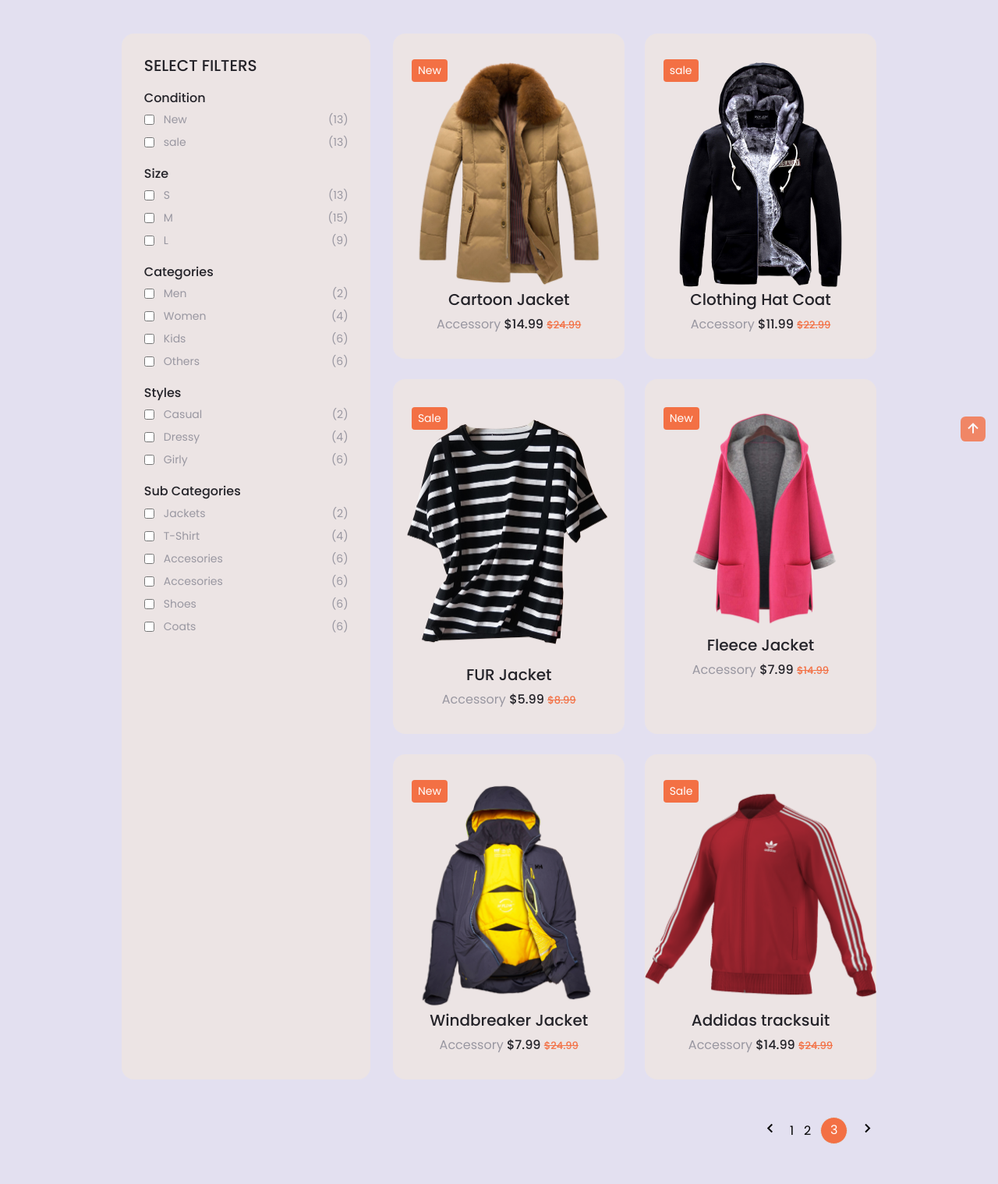
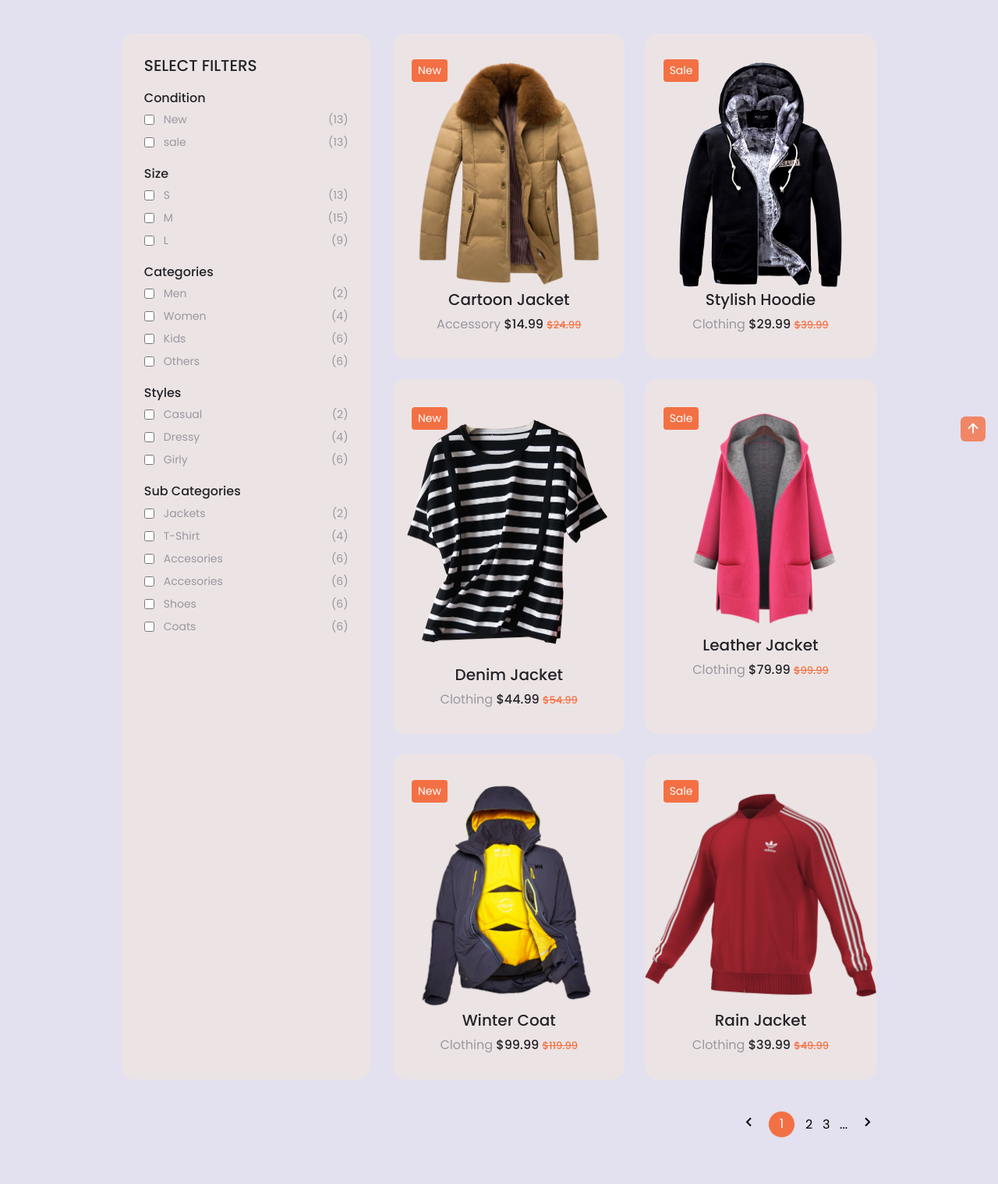
Before and after one commit to yahiamohamed21/E-commerce-1, a plain HTML site: page shop3.html in a window 1280 px wide. Shown: the part 202-1720 px from the top of the page at 78% size. Drawn offline with nearby package versions, Linux system fonts and the light colour scheme; files that its build step writes are made by us from their sources.

Commit message:
Update shop3.html

```diff
--- a/shop3.html
+++ b/shop3.html
@@ -29,9 +29,9 @@
 </head>
 <body>
     <!--=============== HEADER ===============-->
-    <header class="header"  id="header">
+    <header class="header" id="header">
         <nav class="nav container">
-            <a  style="color: black;"style="text-decoration: none;" href="index.html" cllass="nav__logo">
+            <a  style="color: black;" href="index.html" cllass="nav__logo">
                 <i style="color: black;" class="bx bxs-shopping-bags nav__logo-icon"></i>E-shopper
             </a>
 
@@ -39,27 +39,27 @@
                 <ul class="nav__list">
 
                     <li class="nav__item">
-                        <a href="index.html" style="text-decoration: none;" class="nav__link ">Home</a>
+                        <a href="index.html" class="nav__link ">Home</a>
                     </li>
 
                     <li class="nav__item">
-                        <a href="./shop.html" style="text-decoration: none;" class="nav__link active-link">Shop</a>
+                        <a href="./shop.html" class="nav__link active-link">Shop</a>
                     </li>
 
                     <li class="nav__item">
-                        <a href="./cart.html" style="text-decoration: none;" class="nav__link">Cart</a>
+                        <a href="./cart.html" class="nav__link">Cart</a>
                     </li>
 
                     <li class="nav__item">
-                        <a href="blog.html"style="text-decoration: none;" class="nav__link">Blog</a>
+                        <a href="blog.html" class="nav__link">Blog</a>
                     </li>
 
                     <li class="nav__item">
-                        <a href="faq.html"style="text-decoration: none;" class="nav__link">Faq's</a>
+                        <a href="faq.html" class="nav__link">Faq's</a>
                     </li>
 
                     <li class="nav__item">
-                        <a href="./contact.html"style="text-decoration: none;" class="nav__link">Contact</a>
+                        <a href="./contact.html" class="nav__link">Contact</a>
                     </li>
                 </ul>
 
@@ -165,9 +165,9 @@
                 </article>
     </div>
 
-    <div class="cart__prices" >
-       <span class="cart__prices-item "> 3 item</span>
-       <span class="cart__prices-total"> 38$</span>
+    <div class="cart__prices">
+        <span class="cart__prices-item">0 items</span>
+        <span class="cart__prices-total">$0.00</span>
     </div>
 </div>
 
@@ -304,119 +304,133 @@
                     </div>
                 </div>
 
-
                 <div class="shop__items grid">
 
                     <div class="shop__content">
                         <div class="shop__tag">New</div>
                         <img src="./assets/img/product-1.png" class="shop__img" alt="">
-                        <h3 class="shop__title"> Cartoon Jacket </h3>
+                        <h3 class="shop__title">Cartoon Jacket</h3>
                         <span class="shop__subtitle">Accessory</span>
-
                         <div class="shop__prices">
                             <span class="shop__price">$14.99</span>
                             <span class="shop__discount">$24.99</span>
                         </div>
-                        <a href="details.html" class="button shop__button">
+                        <button class="button shop__button"
+                                data-product-name="Cartoon Jacket"
+                                data-product-price="14.99"
+                                data-product-image="./assets/img/product-1.png">
                             <i class="bx bx-cart-alt shop__icon"></i>
-                        </a>
-                    </div>
-
-                    <div class="shop__content">
-                        <div class="shop__tag">sale</div>
-                        <img src="./assets/img/product-2.png" class="shop__img" alt="">
-                        <h3 class="shop__title"> Clothing  Hat Coat</h3>
-                        <span class="shop__subtitle">Accessory</span>
-
-                        <div class="shop__prices">
-                            <span class="shop__price">$11.99</span>
-                            <span class="shop__discount">$22.99</span>
-                        </div>
-                        <a href="details.html" class="button shop__button">
-                            <i class="bx bx-cart-alt shop__icon"></i>
-                        </a>
+                        </button>
                     </div>
 
                     <div class="shop__content">
                         <div class="shop__tag">Sale</div>
-                        <img src="./assets/img/product-3.png" class="shop__img" alt="">
-                        <h3 class="shop__title"> FUR Jacket </h3>
-                        <span class="shop__subtitle">Accessory</span>
-
+                        <img src="./assets/img/product-2.png" class="shop__img" alt="">
+                        <h3 class="shop__title">Stylish Hoodie</h3>
+                        <span class="shop__subtitle">Clothing</span>
                         <div class="shop__prices">
-                            <span class="shop__price">$5.99</span>
-                            <span class="shop__discount">$8.99</span>
+                            <span class="shop__price">$29.99</span>
+                            <span class="shop__discount">$39.99</span>
                         </div>
-                        <a href="details.html" class="button shop__button">
+                        <button class="button shop__button"
+                                data-product-name="Stylish Hoodie"
+                                data-product-price="29.99"
+                                data-product-image="./assets/img/product-2.png">
                             <i class="bx bx-cart-alt shop__icon"></i>
-                        </a>
+                        </button>
                     </div>
 
                     <div class="shop__content">
                         <div class="shop__tag">New</div>
+                        <img src="./assets/img/product-3.png" class="shop__img" alt="">
+                        <h3 class="shop__title">Denim Jacket</h3>
+                        <span class="shop__subtitle">Clothing</span>
+                        <div class="shop__prices">
+                            <span class="shop__price">$44.99</span>
+                            <span class="shop__discount">$54.99</span>
+                        </div>
+                        <button class="button shop__button"
+                                data-product-name="Denim Jacket"
+                                data-product-price="44.99"
+                                data-product-image="./assets/img/product-3.png">
+                            <i class="bx bx-cart-alt shop__icon"></i>
+                        </button>
+                    </div>
+
+                    <div class="shop__content">
+                        <div class="shop__tag">Sale</div>
                         <img src="./assets/img/product-4.png" class="shop__img" alt="">
-                        <h3 class="shop__title"> Fleece Jacket </h3>
-                        <span class="shop__subtitle">Accessory</span>
-
+                        <h3 class="shop__title">Leather Jacket</h3>
+                        <span class="shop__subtitle">Clothing</span>
                         <div class="shop__prices">
-                            <span class="shop__price">$7.99</span>
-                            <span class="shop__discount">$14.99</span>
+                            <span class="shop__price">$79.99</span>
+                            <span class="shop__discount">$99.99</span>
                         </div>
-                        <a href="details.html" class="button shop__button">
+                        <button class="button shop__button"
+                                data-product-name="Leather Jacket"
+                                data-product-price="79.99"
+                                data-product-image="./assets/img/product-4.png">
                             <i class="bx bx-cart-alt shop__icon"></i>
-                        </a>
+                        </button>
                     </div>
 
                     <div class="shop__content">
                         <div class="shop__tag">New</div>
                         <img src="./assets/img/product-5.png" class="shop__img" alt="">
-                        <h3 class="shop__title"> Windbreaker Jacket </h3>
-                        <span class="shop__subtitle">Accessory</span>
-
+                        <h3 class="shop__title">Winter Coat</h3>
+                        <span class="shop__subtitle">Clothing</span>
                         <div class="shop__prices">
-                            <span class="shop__price">$7.99</span>
-                            <span class="shop__discount">$24.99</span>
+                            <span class="shop__price">$99.99</span>
+                            <span class="shop__discount">$119.99</span>
                         </div>
-                        <a href="details.html" class="button shop__button">
+                        <button class="button shop__button"
+                                data-product-name="Winter Coat"
+                                data-product-price="99.99"
+                                data-product-image="./assets/img/product-5.png">
                             <i class="bx bx-cart-alt shop__icon"></i>
-                        </a>
+                        </button>
                     </div>
 
                     <div class="shop__content">
                         <div class="shop__tag">Sale</div>
                         <img src="./assets/img/product-6.png" class="shop__img" alt="">
-                        <h3 class="shop__title"> Addidas tracksuit </h3>
-                        <span class="shop__subtitle">Accessory</span>
-
+                        <h3 class="shop__title">Rain Jacket</h3>
+                        <span class="shop__subtitle">Clothing</span>
                         <div class="shop__prices">
-                            <span class="shop__price">$14.99</span>
-                            <span class="shop__discount">$24.99</span>
+                            <span class="shop__price">$39.99</span>
+                            <span class="shop__discount">$49.99</span>
                         </div>
-                        <a href="details.html" class="button shop__button">
+                        <button class="button shop__button"
+                                data-product-name="Rain Jacket"
+                                data-product-price="39.99"
+                                data-product-image="./assets/img/product-6.png">
                             <i class="bx bx-cart-alt shop__icon"></i>
-                        </a>
+                        </button>
                     </div>
 
                 </div>
             </div>
 
 
-            <nav aria-label="...">
-                <ul class="pagination mt-5">
+<nav >
+    <ul class="pagination">
     <li class="page-item ">
-                        <a style="color: black;"  href="./shop2.html" tabindex="-1"  > <i class="bx bx-chevron-left pagination__icon"></i></a>
+        <a style="color: black;"  href="#" tabindex="-1" aria-disabled="true"> <i class="bx bx-chevron-left pagination__icon"></i></a>
     </li>
-
-                <li class="page-item  ">
-                    <a style="color: black; text-decoration: none;"    href="./shop.html">1</a>
-                </li>
-
-                <li class="page-item" aria-current="page">
-                    <a  style="color: black; text-decoration: none;" href="./shop2.html">2</a>
+    <li>
+        <a   class="page-link" href="./shop.html">1</a>
     </li>
 
     <li>
-                    <a  class="page-link" href="./shop3.html">3</a>
+        <a  style="color: black;text-decoration: none;"href="./shop2.html"><span>2</span></a>
+    </li>
+
+    <li>
+        <a  style="color: black;text-decoration: none;" href="./shop3.html"><span>3</span></a>
+    </li>
+
+    <li>
+        <a style="color: black;text-decoration: none;"href="#">...</a>
     </li>
 
     <li>
@@ -483,7 +497,7 @@
 
     <!--=============== SCROLL UP ===============-->
 
-    <a href="#" class="scrollup" id="scroll-up">
+    <a style="text-decoration: none;" href="#" class="scrollup" id="scroll-up">
         <i class="bx bx-up-arrow-alt scrollup__icon"></i>
     </a>
     <!--=============== STYLE SWITCHER ===============-->
```
Lines whose indentation alone changed are shown as unchanged.
